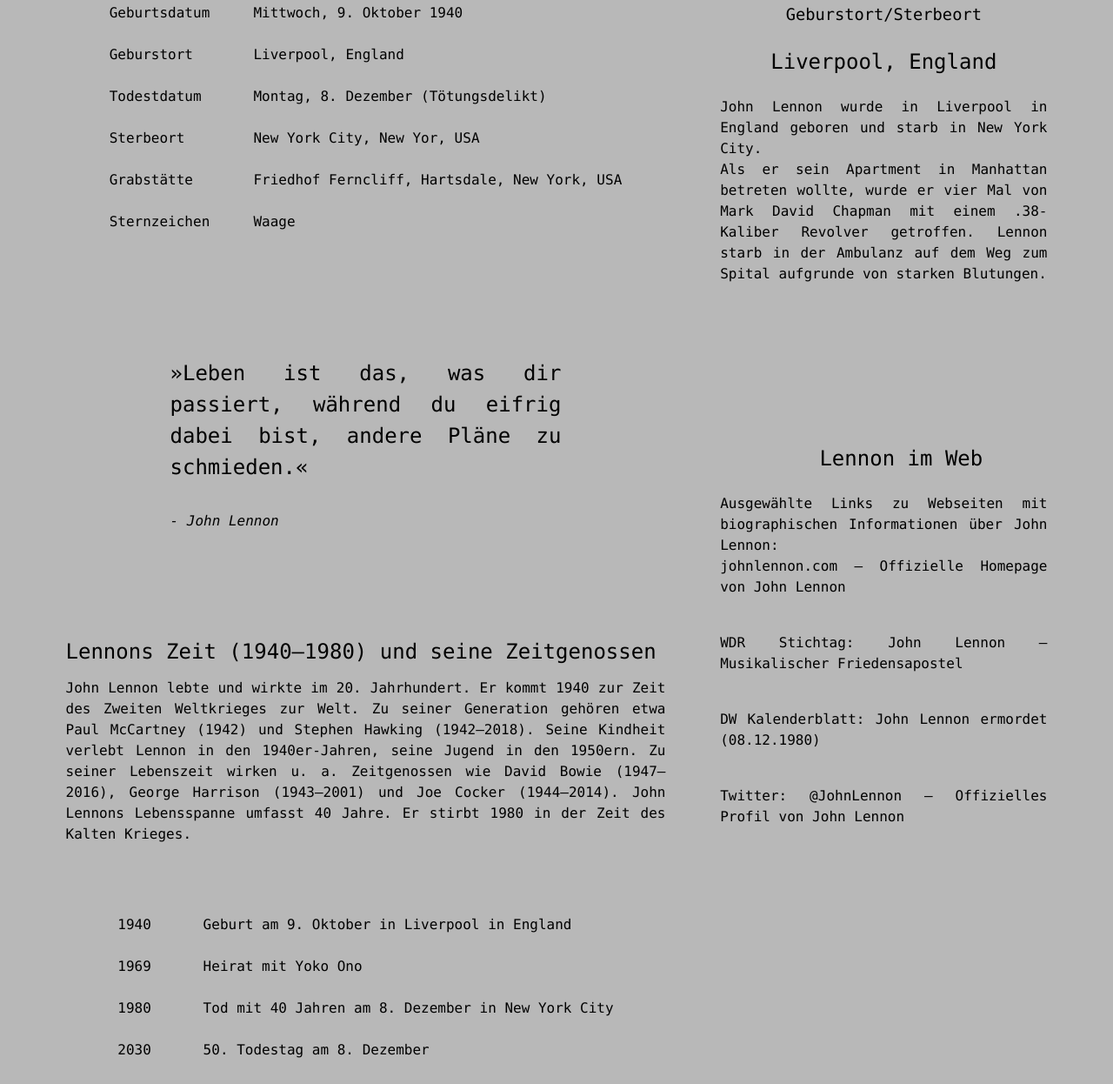
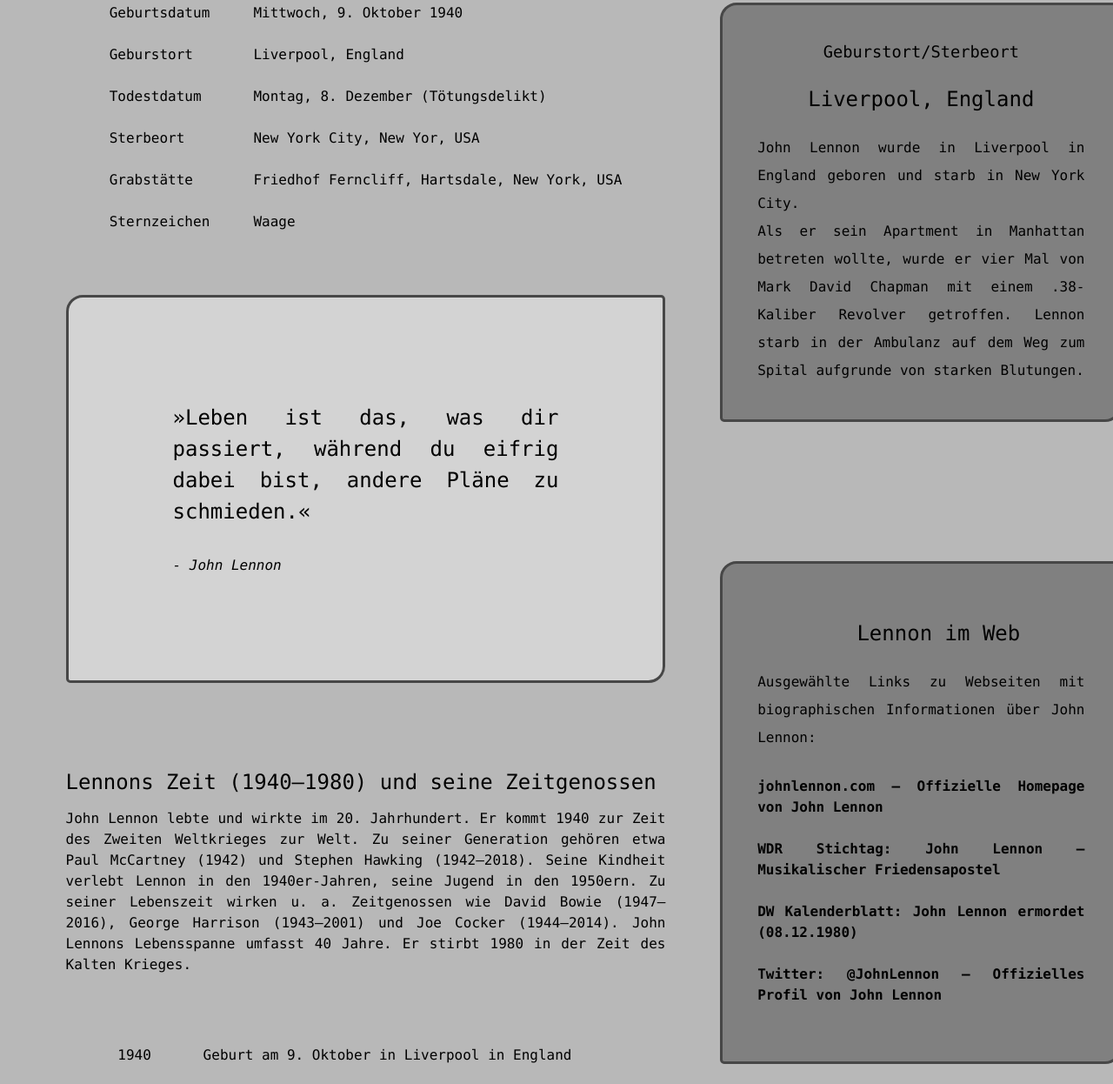
Before and after one commit to mnaray/John_Lennon_Portfolio, a plain HTML site: page index.html in a window 1280 px wide. Shown: the part 745-1991 px from the top of the page at 87% size. Drawn offline with Linux system fonts and the light colour scheme.

Commit message:
styled aside and quotes

```diff
--- a/css/structure.css
+++ b/css/structure.css
@@ -136,6 +136,8 @@
     height: auto;
     padding: 7.5rem;
     line-height: 2rem;
+    margin-top: 3rem;
+    margin-bottom: 6rem;
 }
 
 .zitat-container {
@@ -190,6 +192,7 @@
     justify-content: space-evenly;
     text-align: center;
     align-items: center;
+    margin-bottom: 3rem;
 }
 
 .autogramm-text {
@@ -259,6 +262,7 @@
     align-items: center;
     margin-bottom: 10rem;
     height: auto;
+    padding: 2.5rem;
 }
 
 .ueberschrift {
@@ -266,6 +270,15 @@
     padding-right: 3rem;
     text-align: center;
     height: auto;
+}
+
+.weblinks-container {
+    display: flex;
+    flex-direction: column;
+    justify-content: space-evenly;
+    align-items: flex-start;
+    height: auto;
+    padding: 2.5rem;
 }
 
 .ortsname,
@@ -276,23 +289,16 @@
     height: auto;
 }
 
-.weblinks-container {
-    display: flex;
-    flex-direction: column;
-    justify-content: space-evenly;
-    align-items: flex-start;
-    height: auto;
-}
-
 .links-container {
     display: flex;
     flex-direction: column;
     justify-content: flex-start;
     height: auto;
+    margin-top: 1.75rem;
 }
 
 .weblink {
-    margin-bottom: 2.5rem;
+    margin-bottom: 1.5rem;
 }
 
 .footer-container {
--- a/css/style.css
+++ b/css/style.css
@@ -40,9 +40,34 @@
     text-align: justify;
 }
 
+.zitat {
+    background-color: lightgrey;
+    border: 0.2rem solid var(--bg-color);
+    border-radius: 1.2rem 0.3rem 1.2rem 0.3rem;
+    padding: 2.5rem;
+    margin-top: 3rem;
+    margin-bottom: 3rem;
+}
+
 .autogramm-image {
     border: 0.2rem solid var(--bg-color);
     border-radius: 1rem 0.1rem 1rem 0.1rem;
+}
+
+.geburtsort-container,
+.weblinks-container {
+    background-color: grey;
+    border: 0.2rem solid var(--bg-color);
+    border-radius: 1.2rem 0.3rem 1.2rem 0.3rem;
+}
+
+.geburtsort-text,
+.weblinks-text {
+    line-height: 2rem;
+}
+
+.weblink {
+    font-weight: bold;
 }
 
 .footer-container {
```
